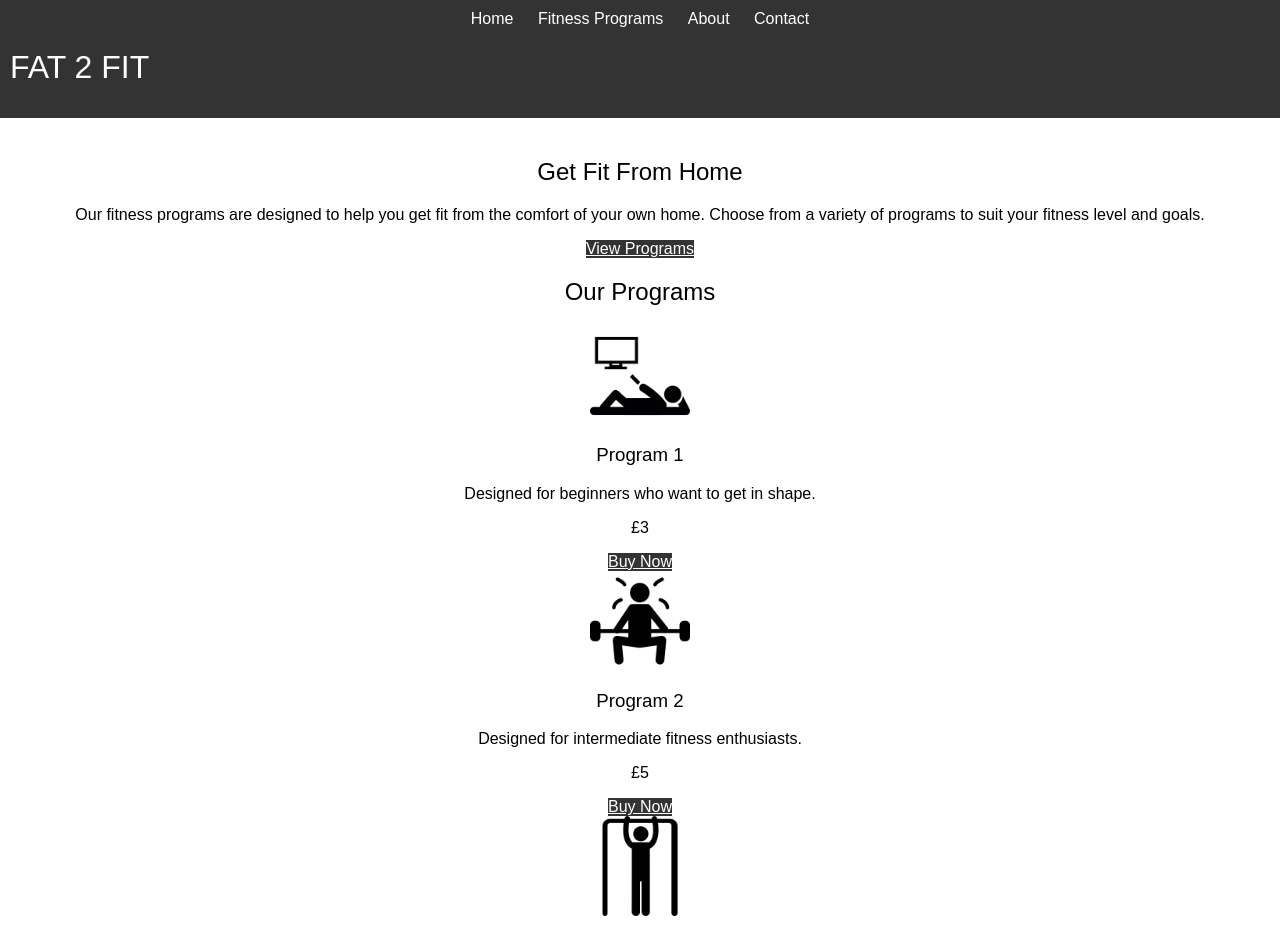
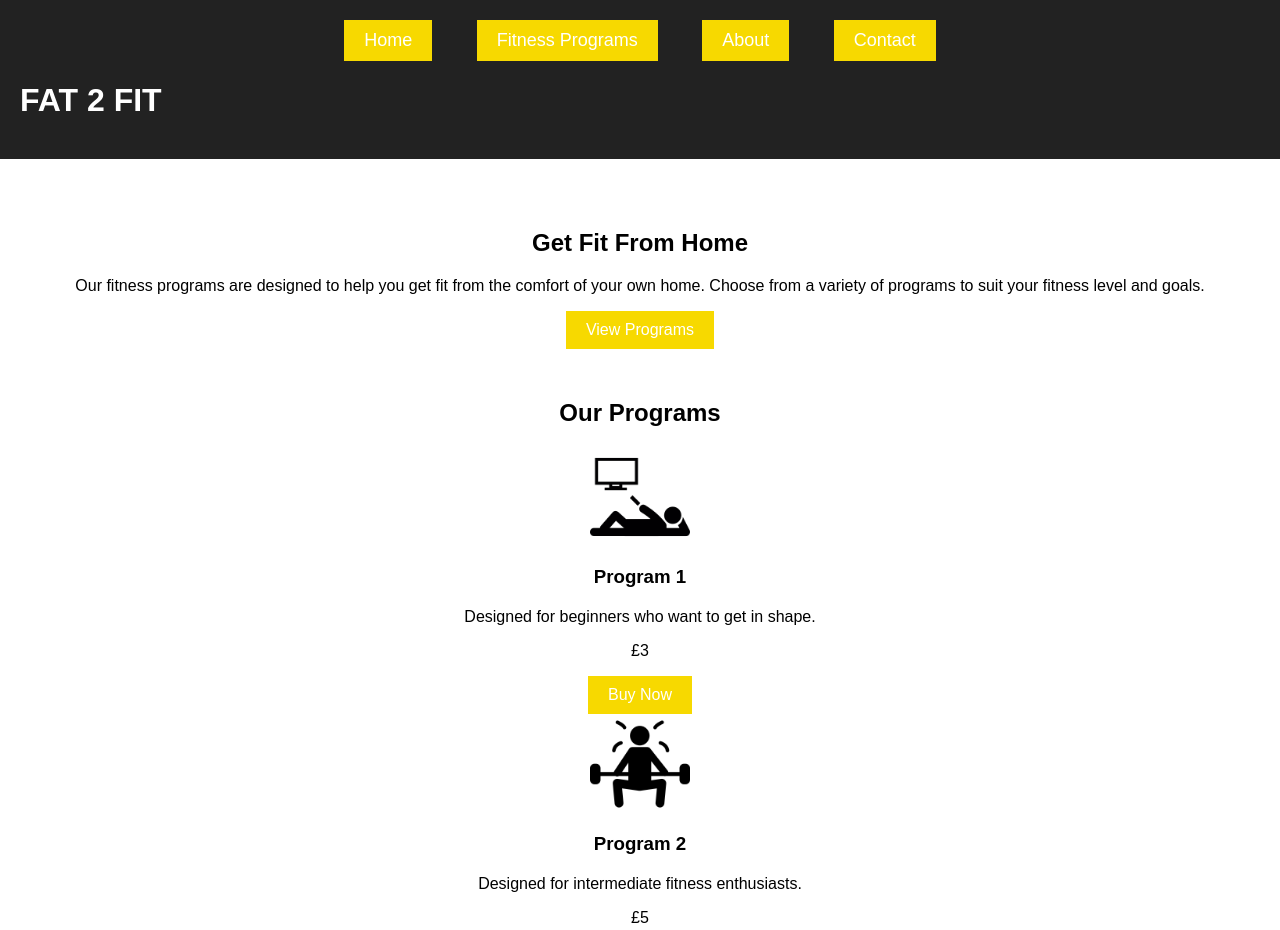
Before and after one commit to lucabakshi/gymplans, a plain HTML site: page index.html in a window 1280 px wide. Shown: the top 930 px of the page. Drawn offline with Linux system fonts and the light colour scheme.

Commit message:
Update style.css

```diff
--- a/css/style.css
+++ b/css/style.css
@@ -1,16 +1,12 @@
-.program-card img {
-    width: 100%;
-    height: auto;
-  }
 body {
-  font-family: Arial, sans-serif;
+  font-family: 'Montserrat', sans-serif;
   margin: 0;
 }
 
 header {
-  background-color: #333;
+  background-color: #222;
   color: #fff;
-  padding: 10px;
+  padding: 20px;
 }
 
 nav ul {
@@ -22,24 +18,31 @@ nav ul {
 
 nav ul li {
   display: inline-block;
-  margin: 0 10px;
+  margin: 0 20px;
 }
 
 nav ul li a {
   color: #fff;
   text-decoration: none;
+  font-size: 18px;
+  transition: all 0.3s ease-in-out;
+}
+
+nav ul li a:hover {
+  color: #f7d900;
 }
 
 main {
-  padding: 20px;
+  padding: 50px;
 }
 
 section {
-  margin-bottom: 20px;
+  margin-bottom: 50px;
 }
 
 h1, h2, h3 {
-  font-weight: normal;
+  font-weight: bold;
+  margin-bottom: 20px;
 }
 
 ul {
@@ -49,11 +52,22 @@ ul {
 }
 
 li {
-  margin-bottom: 10px;
+  margin-bottom: 20px;
 }
 
 a {
-  background-color: #333;
+  background-color: #f7d900;
   border: none;
   color: #fff;
   display: inline-block;
+  padding: 10px 20px;
+  text-align: center;
+  text-decoration: none;
+  font-size: 16px;
+  transition: all 0.3s ease-in-out;
+}
+
+a:hover {
+  background-color: #222;
+  color: #f7d900;
+}
```
